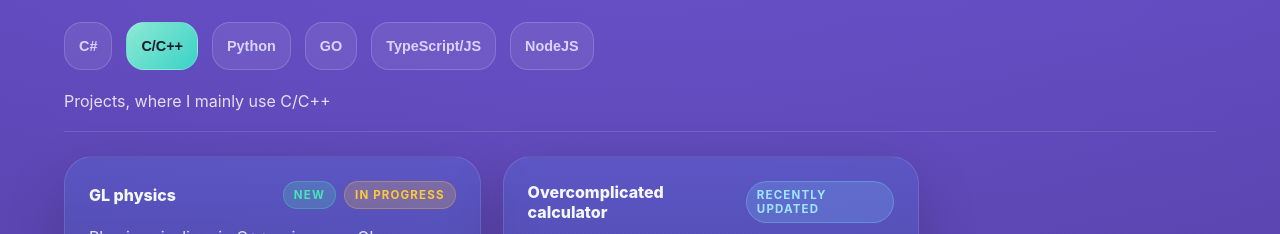
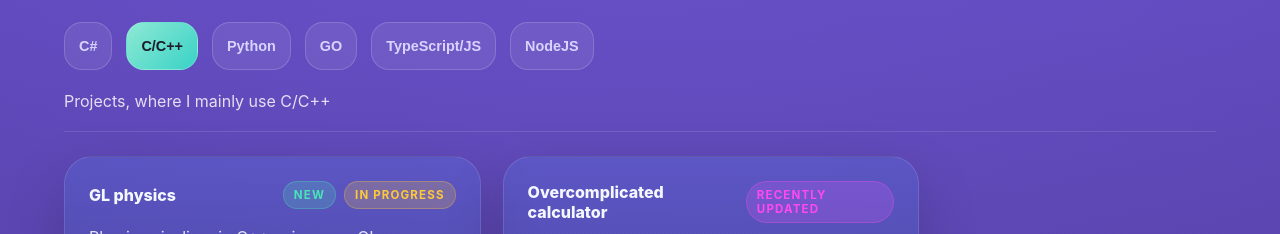
Before and after one commit to NotVenuly/Portfolio, a website: page index.html in a window 1280 px wide. Both pictures are taken after a click on the button "C/C++". Shown: the part 537-771 px from the top of the page. Drawn offline with nearby package versions, Linux system fonts and the light colour scheme.

Commit message:
changed updated badge color

```diff
--- a/mainCSS.css
+++ b/mainCSS.css
@@ -389,9 +389,9 @@ body {
 }
 
 .badge-updated {
-    background: rgba(123, 202, 255, 0.2);
-    color: #9ce6ff;
-    border: 1px solid rgba(123, 220, 255, 0.3);
+    background: rgba(228, 93, 255, 0.2);
+    color: #ff49f0;
+    border: 1px solid rgba(255, 76, 231, 0.3);
 }
 
 .project-description {
```
